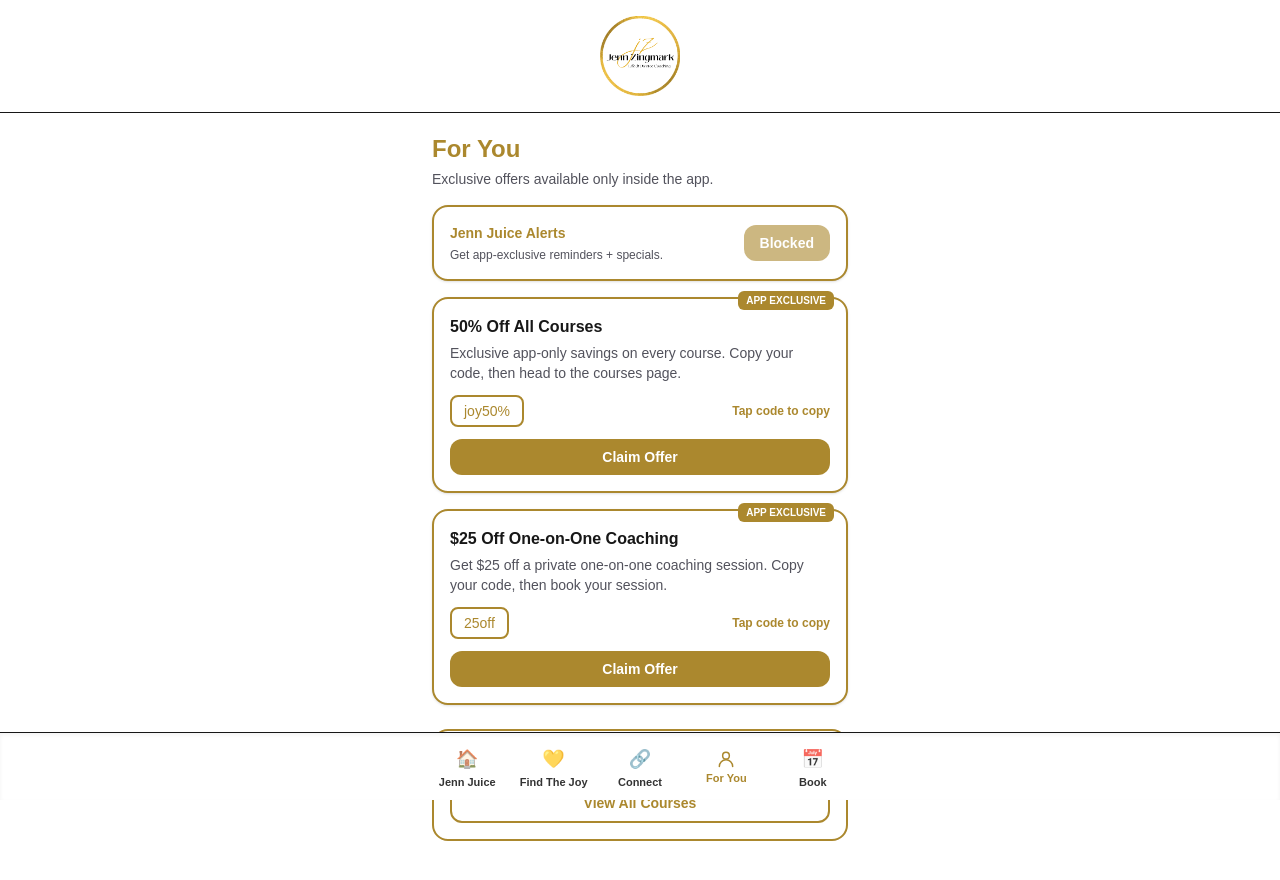
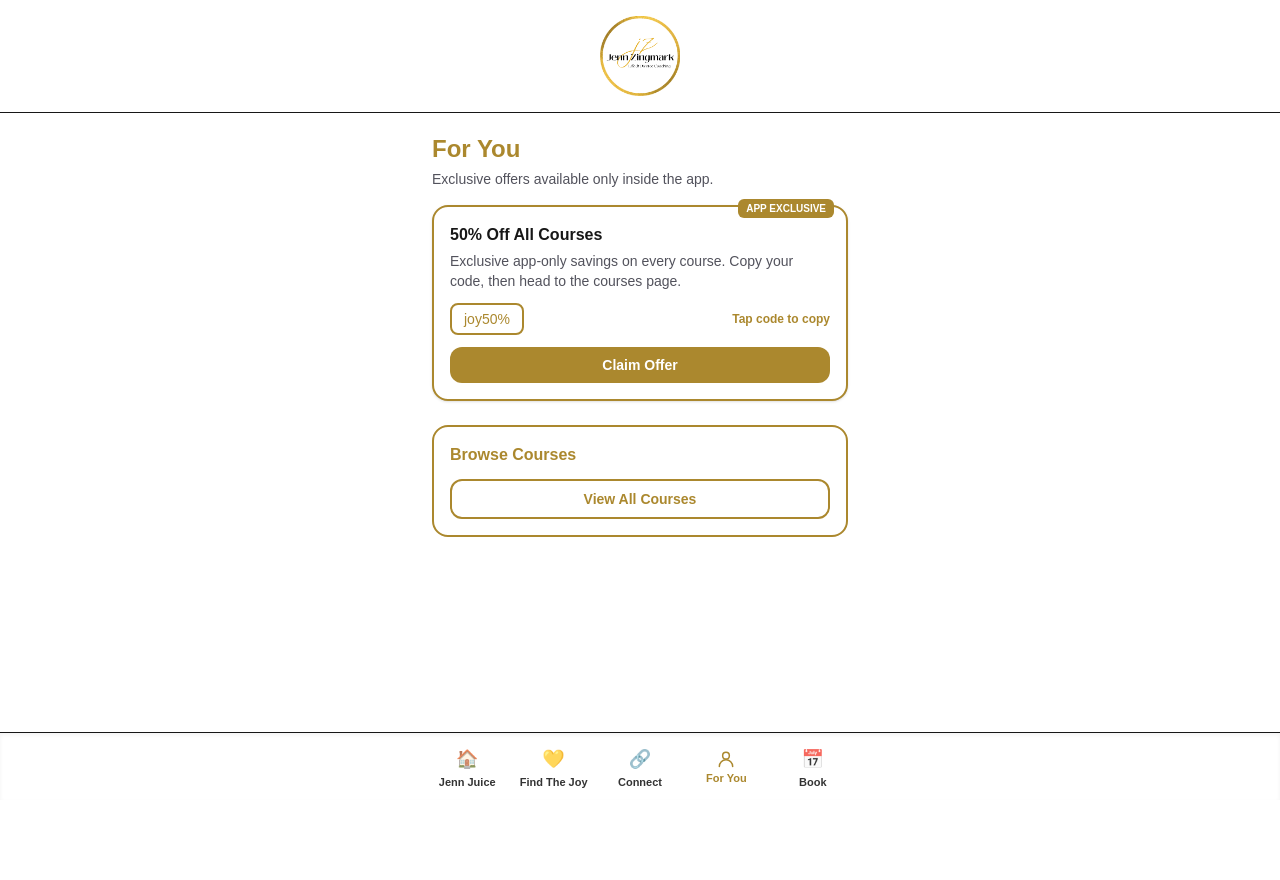
Before and after one commit to JennZingmark/findthejoywithjenn-app, a Next.js app: page /for-you in a window 1280 px wide. Shown: the top 880 px of the page. After the commit the page ends 800 px from the top, so only its background shows below. Built offline with nearby package versions, Linux system fonts and the light colour scheme; no server answers.

Commit message:
Remove push alerts and reset For You page to single Joy50 offer

```diff
--- a/app/for-you/page.tsx
+++ b/app/for-you/page.tsx
@@ -1,6 +1,6 @@
 "use client";
 
-import { useEffect, useMemo, useState } from "react";
+import { useState } from "react";
 
 type Offer = {
   title: string;
@@ -9,113 +9,16 @@
   link: string;
 };
 
-const OFFERS: Offer[] = [
-  {
+const OFFER: Offer = {
   title: "50% Off All Courses",
   description:
     "Exclusive app-only savings on every course. Copy your code, then head to the courses page.",
   code: "joy50%",
   link: "https://www.findthejoywithjenn.com/courses",
-  },
-  {
-    title: "$25 Off One-on-One Coaching",
-    description:
-      "Get $25 off a private one-on-one coaching session. Copy your code, then book your session.",
-    code: "25off",
-    link: "https://www.findthejoywithjenn.com/certified/one-on-one-coaching",
-  },
-];
-
-function urlBase64ToUint8Array(base64String: string) {
-  const padding = "=".repeat((4 - (base64String.length % 4)) % 4);
-  const base64 = (base64String + padding).replace(/-/g, "+").replace(/_/g, "/");
-  const raw = atob(base64);
-  const output = new Uint8Array(raw.length);
-  for (let i = 0; i < raw.length; i++) output[i] = raw.charCodeAt(i);
-  return output;
-}
-
-async function getWorkingServiceWorkerRegistration() {
-  const existing = await navigator.serviceWorker.getRegistrations();
-
-  let reg =
-    existing.find((r) => r.active) ||
-    existing.find((r) => r.waiting) ||
-    existing.find((r) => r.installing);
-
-  if (!reg) {
-    reg = await navigator.serviceWorker.register("/sw.js");
-  }
-
-  const readyReg = await Promise.race([
-    navigator.serviceWorker.ready,
-    new Promise<never>((_, reject) =>
-      setTimeout(
-        () =>
-          reject(
-            new Error(
-              "Service worker not ready yet. Please close and reopen the app, then try again."
-            )
-          ),
-        8000
-      )
-    ),
-  ]);
-
-  return reg || readyReg;
-}
+};
 
 export default function ForYouPage() {
   const [copied, setCopied] = useState<string | null>(null);
-  const [pushSupported, setPushSupported] = useState(false);
-  const [pushStatus, setPushStatus] = useState<
-    "unknown" | "enabled" | "denied" | "not-supported"
-  >("unknown");
-  const [pushBusy, setPushBusy] = useState(false);
-  const [pushMsg, setPushMsg] = useState<string | null>(null);
-
-  const vapidKey = useMemo(
-    () => process.env.NEXT_PUBLIC_VAPID_PUBLIC_KEY || "",
-    []
-  );
-
-  useEffect(() => {
-    const initPushState = async () => {
-      const supported =
-        typeof window !== "undefined" &&
-        "Notification" in window &&
-        "serviceWorker" in navigator &&
-        "PushManager" in window;
-
-      setPushSupported(supported);
-
-      if (!supported) {
-        setPushStatus("not-supported");
-        return;
-      }
-
-      if (Notification.permission === "denied") {
-        setPushStatus("denied");
-        return;
-      }
-
-      try {
-        const reg = await navigator.serviceWorker.ready;
-        const existingSub = await reg.pushManager.getSubscription();
-
-        if (existingSub) {
-          setPushStatus("enabled");
-          setPushMsg("✅ Alerts are enabled.");
-        } else {
-          setPushStatus("unknown");
-        }
-      } catch {
-        setPushStatus("unknown");
-      }
-    };
-
-    void initPushState();
-  }, []);
 
   const copyCode = async (code: string) => {
     try {
@@ -136,78 +39,6 @@
     window.open(url, "_blank", "noopener,noreferrer");
   };
 
-  const enablePush = async () => {
-    setPushMsg(null);
-
-    if (!pushSupported) {
-      setPushStatus("not-supported");
-      setPushMsg("Notifications aren’t supported on this device/browser.");
-      return;
-    }
-
-    if (!vapidKey) {
-      setPushMsg("Missing VAPID public key.");
-      return;
-    }
-
-    setPushBusy(true);
-
-    try {
-      const permission =
-        Notification.permission === "granted"
-          ? "granted"
-          : await Notification.requestPermission();
-
-      if (permission !== "granted") {
-        setPushStatus(permission === "denied" ? "denied" : "unknown");
-        setPushMsg("Notifications were not enabled.");
-        return;
-      }
-
-      const reg = await getWorkingServiceWorkerRegistration();
-
-      let sub = await reg.pushManager.getSubscription();
-
-      if (!sub) {
-        sub = await reg.pushManager.subscribe({
-          userVisibleOnly: true,
-          applicationServerKey: urlBase64ToUint8Array(vapidKey),
-        });
-      }
-
-      const res = await fetch("/api/push/subscribe", {
-        method: "POST",
-        headers: { "Content-Type": "application/json" },
-        body: JSON.stringify({
-          subscription: sub,
-          userAgent: navigator.userAgent,
-        }),
-      });
-
-      if (!res.ok) {
-        const raw = await res.text();
-        let message = raw || "Subscribe failed";
-
-        try {
-          const parsed = JSON.parse(raw);
-          message = parsed?.error || raw;
-        } catch {
-          // keep raw text
-        }
-
-        throw new Error(message);
-      }
-
-      setPushStatus("enabled");
-      setPushMsg("✅ Alerts are enabled.");
-    } catch (e: any) {
-      setPushStatus("unknown");
-      setPushMsg(e?.message || "Something went wrong enabling alerts.");
-    } finally {
-      setPushBusy(false);
-    }
-  };
-
   return (
     <main className="mx-auto w-full max-w-md px-4 pb-24 pt-5">
       <div className="flex items-start justify-between gap-3">
@@ -219,55 +50,20 @@
         </div>
       </div>
 
-      <div className="mt-4 rounded-2xl border-2 border-[#ab882e] bg-white p-4 shadow-sm">
-        <div className="flex items-center justify-between gap-3">
-          <div>
-            <div className="text-sm font-semibold text-[#ab882e]">
-              Jenn Juice Alerts
-            </div>
-            <div className="mt-1 text-xs text-zinc-600">
-              Get app-exclusive reminders + specials.
-            </div>
-          </div>
-
-          <button
-            onClick={enablePush}
-            disabled={pushBusy || pushStatus === "enabled" || pushStatus === "denied"}
-            className="rounded-xl bg-[#ab882e] px-4 py-2 text-sm font-semibold text-white disabled:opacity-60"
-          >
-            {pushStatus === "enabled"
-              ? "Enabled"
-              : pushStatus === "denied"
-              ? "Blocked"
-              : pushBusy
-              ? "Enabling..."
-              : "Enable Alerts"}
-          </button>
-        </div>
-
-        {pushMsg ? (
-          <div className="mt-2 break-words text-xs text-zinc-700">{pushMsg}</div>
-        ) : null}
-      </div>
-
-      {OFFERS.map((offer) => (
-        <div
-          key={offer.code}
-          className="relative mt-4 rounded-2xl border-2 border-[#ab882e] bg-white p-4 shadow-sm"
-        >
+      <div className="relative mt-4 rounded-2xl border-2 border-[#ab882e] bg-white p-4 shadow-sm">
         <div className="absolute -top-2 right-3 rounded-md bg-[#ab882e] px-2 py-[2px] text-[10px] font-bold text-white">
           APP EXCLUSIVE
         </div>
 
-          <h2 className="text-base font-semibold">{offer.title}</h2>
-          <p className="mt-1 text-sm text-zinc-600">{offer.description}</p>
+        <h2 className="text-base font-semibold">{OFFER.title}</h2>
+        <p className="mt-1 text-sm text-zinc-600">{OFFER.description}</p>
 
         <div className="mt-3 flex items-center justify-between">
           <button
-              onClick={() => copyCode(offer.code)}
+            onClick={() => copyCode(OFFER.code)}
             className="rounded-lg border-2 border-[#ab882e] px-3 py-1 text-sm font-mono text-[#ab882e]"
           >
-              {copied === offer.code ? "Copied!" : offer.code}
+            {copied === OFFER.code ? "Copied!" : OFFER.code}
           </button>
 
           <span className="text-xs font-semibold text-[#ab882e]">
@@ -277,14 +73,13 @@
 
         <div className="mt-3">
           <button
-              onClick={() => openOffer(offer.link)}
+            onClick={() => openOffer(OFFER.link)}
             className="w-full rounded-xl bg-[#ab882e] px-4 py-2 text-sm font-semibold text-white"
           >
             Claim Offer
           </button>
         </div>
       </div>
-      ))}
 
       <div className="mt-6 rounded-2xl border-2 border-[#ab882e] bg-white p-4">
         <h3 className="font-semibold text-[#ab882e]">Browse Courses</h3>
```
Lines whose indentation alone changed are shown as unchanged.
